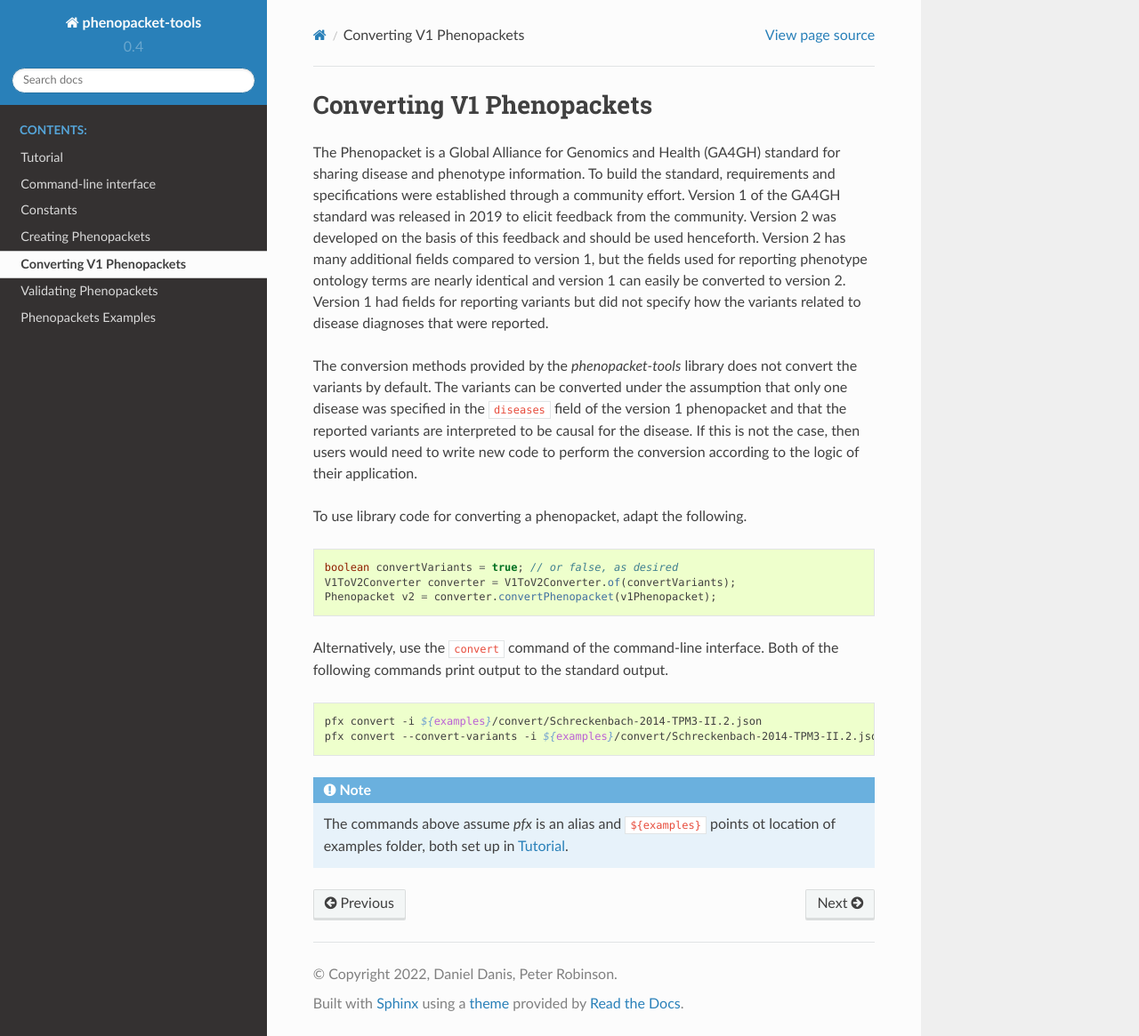
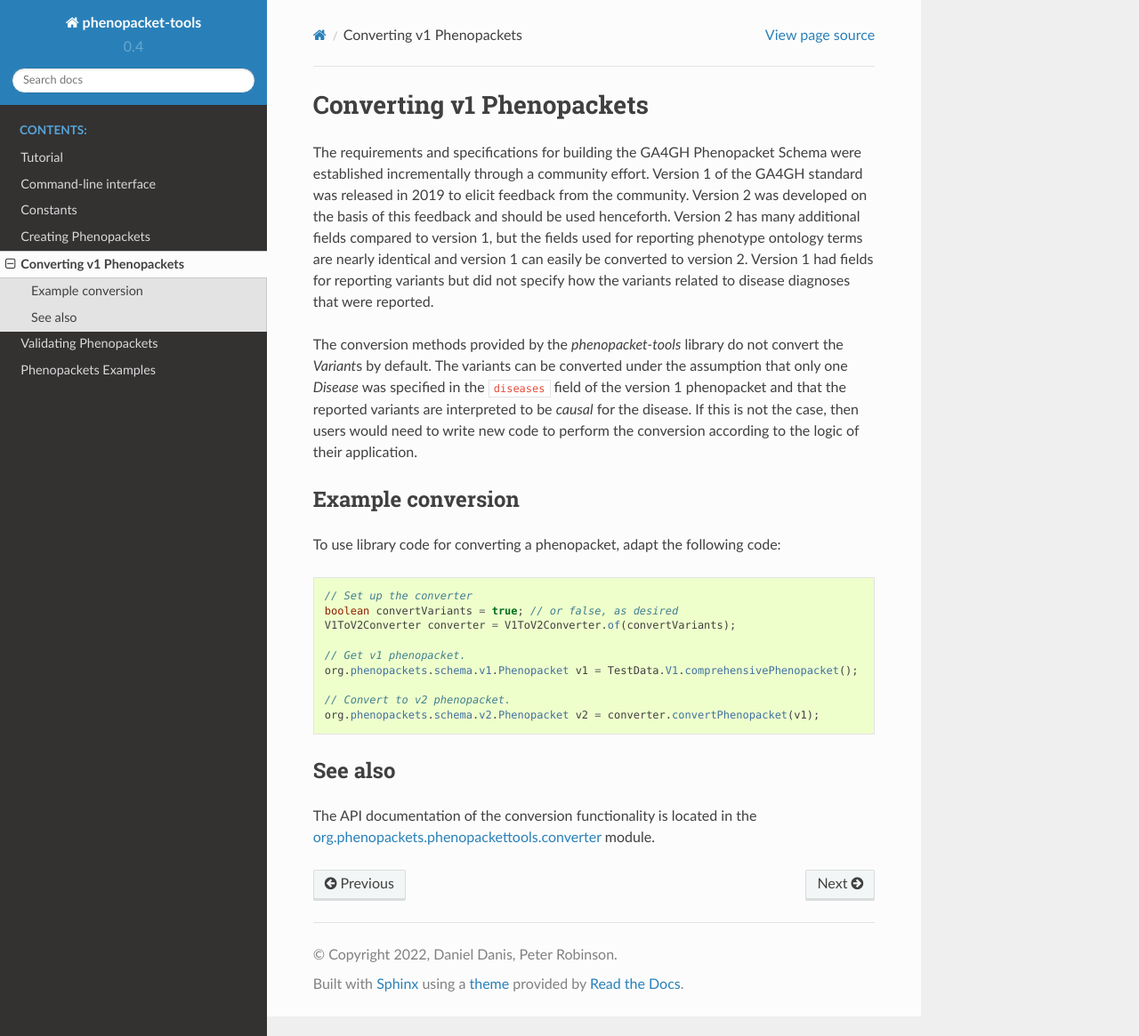
Before and after one commit to phenopackets/phenopacket-tools, a Sphinx documentation site: the page built from docs/converting.rst, in a window 1280 px wide and 1165 px high. Shown: the whole window at 89% size. Built offline with Sphinx 7.4.7 and the Read the Docs theme 2.0.0, drawn with Linux system fonts in a browser that asks for light colours.

Commit message:
Update `converting` docs.
Signed-off-by: Daniel Danis <daniel.gordon.danis@protonmail.com>

```diff
--- a/docs/converting.rst
+++ b/docs/converting.rst
@@ -2,43 +2,47 @@
 
 
 ==========================
-Converting V1 Phenopackets
+Converting v1 Phenopackets
 ==========================
 
 
-The Phenopacket is a Global Alliance for Genomics and Health (GA4GH) standard for sharing disease and phenotype information.
-To build the standard, requirements and specifications were established through a community effort.
+The requirements and specifications for building the GA4GH Phenopacket Schema were established incrementally
+through a community effort.
 Version 1 of the GA4GH standard was released in 2019 to elicit feedback from the community.
 Version 2 was developed on the basis of this feedback and should be used henceforth. Version 2 has many additional fields compared to version 1, but
 the fields used for reporting phenotype ontology terms are nearly identical and version 1 can easily be converted to version 2.
 Version 1 had fields for reporting variants but did not specify how the variants related to disease diagnoses that were reported.
 
-The conversion methods provided by the *phenopacket-tools* library does not convert the variants by default.
-The variants can be converted under the assumption that only one disease was specified in the ``diseases`` field
-of the version 1 phenopacket and that the reported variants are interpreted to be causal for the disease.
+The conversion methods provided by the *phenopacket-tools* library do not convert the `Variant`\ s by default.
+The variants can be converted under the assumption that only one `Disease` was specified in the ``diseases`` field
+of the version 1 phenopacket and that the reported variants are interpreted to be *causal* for the disease.
 If this is not the case, then users would need to write new code to perform
 the conversion according to the logic of their application.
 
+Example conversion
+^^^^^^^^^^^^^^^^^^
 
-To use library code for converting a phenopacket, adapt the following.
+To use library code for converting a phenopacket, adapt the following code:
 
-.. TODO - point to JavaDoc
+..
+  The code is at
+  org.phenopackets.phenopackettools.converter.converters.V1ToV2ConverterTest.DocumentationTest.converterWorks
 
 .. code-block:: java
 
-    boolean convertVariants = true; // or false, as desired
-    V1ToV2Converter converter = V1ToV2Converter.of(convertVariants);
-    Phenopacket v2 = converter.convertPhenopacket(v1Phenopacket);
+  // Set up the converter
+  boolean convertVariants = true; // or false, as desired
+  V1ToV2Converter converter = V1ToV2Converter.of(convertVariants);
 
+  // Get v1 phenopacket.
+  org.phenopackets.schema.v1.Phenopacket v1 = TestData.V1.comprehensivePhenopacket();
 
-Alternatively, use the ``convert`` command of the command-line interface.
-Both of the following commands print output to the standard output.
+  // Convert to v2 phenopacket.
+  org.phenopackets.schema.v2.Phenopacket v2 = converter.convertPhenopacket(v1);
 
-.. code-block:: bash
+See also
+^^^^^^^^
 
-    pfx convert -i ${examples}/convert/Schreckenbach-2014-TPM3-II.2.json
-    pfx convert --convert-variants -i ${examples}/convert/Schreckenbach-2014-TPM3-II.2.json
-
-.. note::
-  The commands above assume `pfx` is an alias and ``${examples}`` points ot location of examples folder,
-  both set up in :ref:`rsttutorial`.
+The API documentation of the conversion functionality is located in the
+`org.phenopackets.phenopackettools.converter <http://phenopackets.org/phenopacket-tools/apidocs/org.phenopackets.phenopackettools.converter/module-summary.html>`_
+module.
```
Also changed, not shown: 1 other file.
